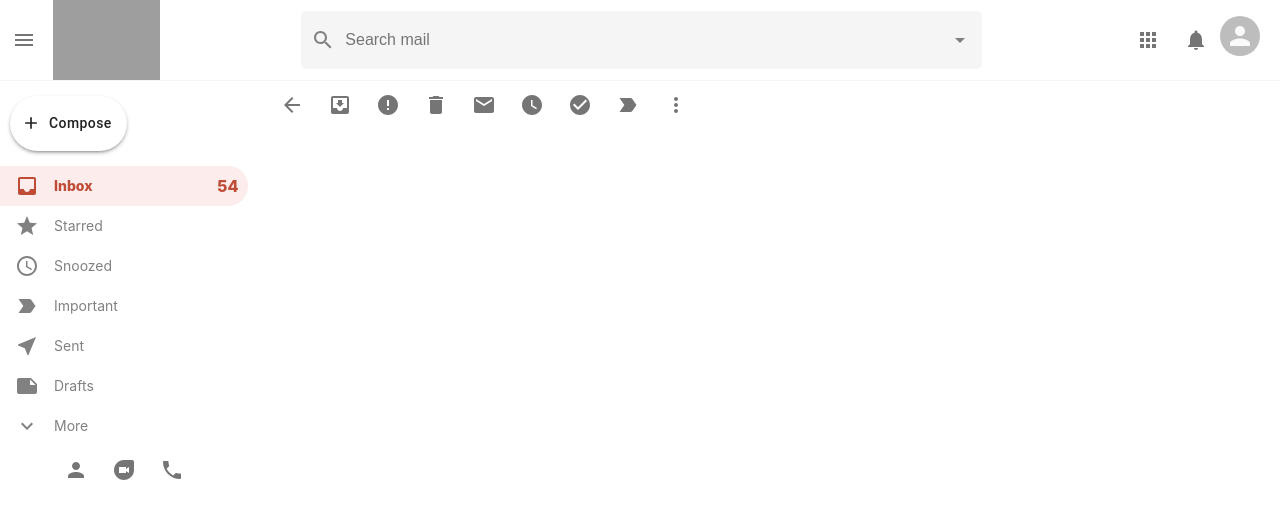
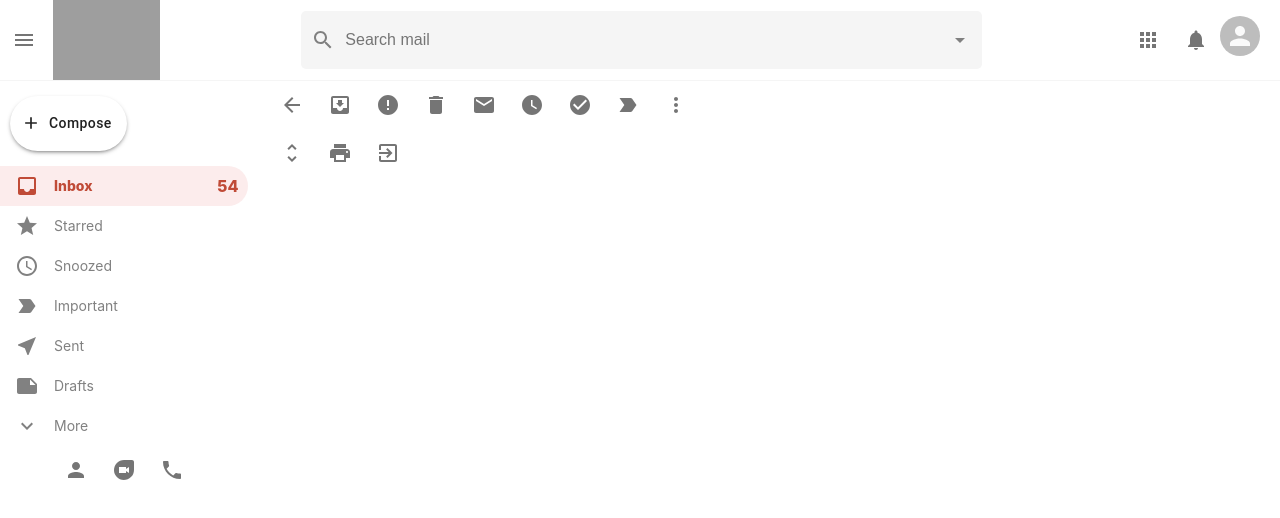
Before and after one commit to broturn/gmail-clone, a React (Create React App) app: page /mail in a window 1280 px wide. Shown: the top 518 px of the page. Built offline with nearby package versions, Linux system fonts and the light colour scheme; grey boxes are pictures that could not be loaded.

Commit message:
Continued building out mail component added onClick functionality to first IconButton

```diff
--- a/src/Mail.js
+++ b/src/Mail.js
@@ -1,14 +1,16 @@
 import { IconButton } from '@material-ui/core';
-import { ArrowBack, CheckCircle, Delete, Email, Error, LabelImportant, MoreVert, MoveToInbox, WatchLater } from '@material-ui/icons';
+import { ArrowBack, CheckCircle, Delete, Email, Error, ExitToApp, LabelImportant, MoreVert, MoveToInbox, Print, UnfoldMore, WatchLater } from '@material-ui/icons';
 import React from 'react';
+import { useHistory } from 'react-router-dom';
 import "./Mail.css";
 
 function Mail() {
+    const history = useHistory();
     return (
         <div className="mail">
             <div className="mail__tools">
                 <div className="mail__toolsLeft">
-                    <IconButton>
+                    <IconButton onClick={() => history.push("/")}>
                         <ArrowBack />
                     </IconButton>
                     <IconButton>
@@ -37,7 +39,17 @@ function Mail() {
                     </IconButton>
                 </div>
                 <div className="mail__toolsRight">
+                <IconButton>
+                        <UnfoldMore />
+                    </IconButton>
 
+                    <IconButton>
+                        <Print />
+                    </IconButton>
+
+                    <IconButton>
+                        <ExitToApp />
+                    </IconButton>
                 </div>
             </div>
         </div>
```
